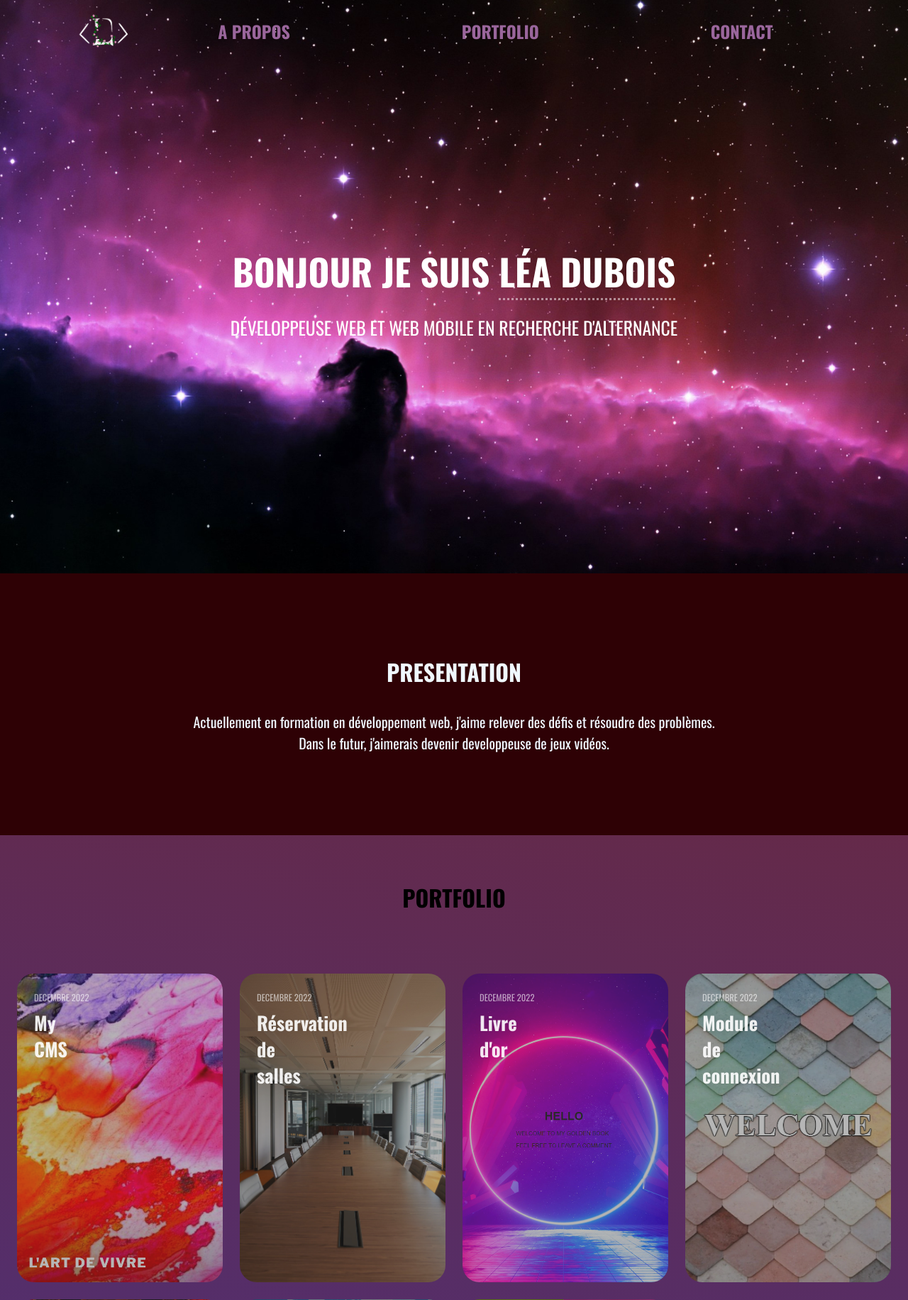
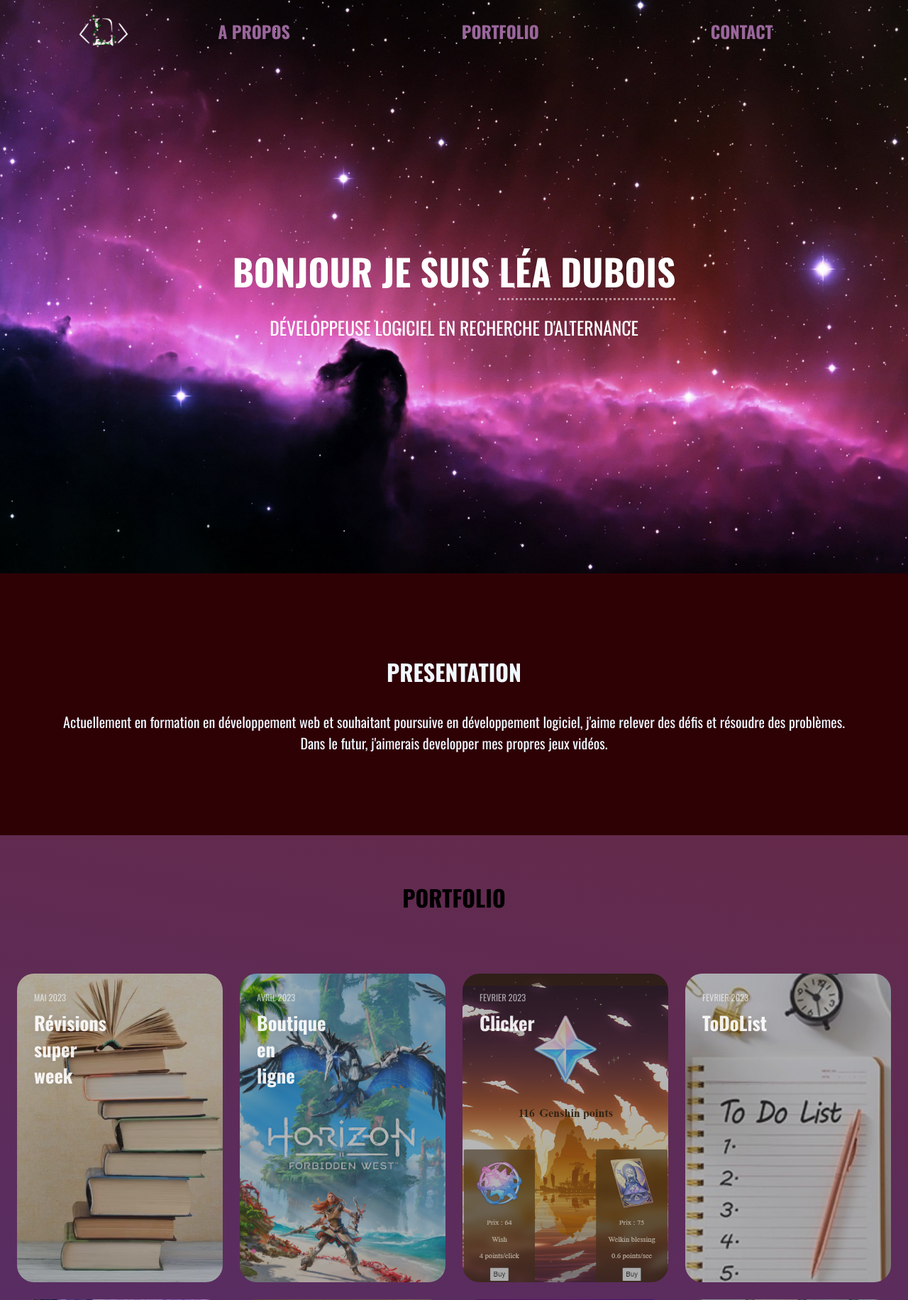
Before and after one commit to lea-dubois1/site-perso, a PHP site: page / in a window 1280 px wide. Shown: the top 1832 px of the page at 71% size. Run offline with PHP 8.4, Linux system fonts and the light colour scheme.

Commit message:
update from plesk

```diff
--- a/index.html
+++ b/index.html
@@ -33,8 +33,8 @@
             <div class="hero">
 
                 <div class="hero-text-container">
-                    <h1>BONJOUR JE SUIS <a href="https://www.linkedin.com/public-profile/settings?trk=d_flagship3_profile_self_view_public_profile">L&#201A DUBOIS</a></h1>
-                    <p>D&#201VELOPPEUSE WEB ET WEB MOBILE EN RECHERCHE D'ALTERNANCE</p>
+                    <h1>BONJOUR JE SUIS <a href="https://www.linkedin.com/in/l%C3%A9a-dubois-381a6a244/">L&#201A DUBOIS</a></h1>
+                    <p>D&#201VELOPPEUSE LOGICIEL EN RECHERCHE D'ALTERNANCE</p>
                 </div>
 
             </div>
@@ -44,14 +44,59 @@
         <section class="presentation" id="presentation">
             <div class="presentation-text-container">
                 <h2>PRESENTATION</h2>
-                <p>Actuellement en formation en développement web, j'aime relever des défis et résoudre des problèmes.<br>
-                Dans le futur, j'aimerais devenir developpeuse de jeux vidéos.</p>
+                <p>Actuellement en formation en développement web et souhaitant poursuive en développement logiciel, j'aime relever des défis et résoudre des problèmes.<br>
+                Dans le futur, j'aimerais developper mes propres jeux vidéos.</p>
             </div>
         </section>
 
         <section class="portfolio" id="portfolio">
             <h2>PORTFOLIO</h2>
             <div class="card-grid">
+
+                <a class="card" id="revisions" href="#revisions1">
+                    <div class="card__background card13"></div>
+
+                    <div class="card__content">
+                        <p class="card__category">MAI 2023</p>
+                        <h3 class="card__heading">Révisions super week</h3>
+                    </div>
+                </a>
+
+                <a class="card" id="boutique" href="#boutique1">
+                    <div class="card__background card12"></div>
+
+                    <div class="card__content">
+                        <p class="card__category">AVRIL 2023</p>
+                        <h3 class="card__heading">Boutique en ligne</h3>
+                    </div>
+                </a>
+
+                <!--<a class="autocompletion" id="autocompletion" href="#autocompletion1">
+                    <div class="card__background card11"></div>
+
+                    <div class="card__content">
+                        <p class="card__category">MARS 2023</p>
+                        <h3 class="card__heading">Autocompletion</h3>
+                    </div>
+                </a>-->
+
+                <a class="card" id="clicker" href="#clicker1">
+                    <div class="card__background card10"></div>
+
+                    <div class="card__content">
+                        <p class="card__category">FEVRIER 2023</p>
+                        <h3 class="card__heading">Clicker</h3>
+                    </div>
+                </a>
+
+                <a class="card" id="todolist" href="#todolist1">
+                    <div class="card__background card9"></div>
+
+                    <div class="card__content">
+                        <p class="card__category">FEVRIER 2023</p>
+                        <h3 class="card__heading">ToDoList</h3>
+                    </div>
+                </a>
 
                 <!-- <a class="card" id="memory" href="#memory1">
                     <div class="card__background card8"></div>
@@ -125,8 +170,157 @@
                     </div>
                 </a>
 
-            <div>
+            </div>
         </section>
+
+        <div id="revisions1" class="modal">
+            <div class="modal_content">
+
+                <div class="texte_modal">
+
+                    <h3 class="titre_modal">REVISIONS SUPER WEEK</h3>
+                    <p>Languages utilisés : HTML, CSS, PHP, PDO, JavaScript, SQL</p><br><br>
+                    <p class="para_modal">Semaine de révisions sur les routeurs</p>
+
+                    <div class="modal_liens">
+                        <a href="super-week" target="_blank">Lien vers le site</a>
+                        <a href="https://github.com/lea-dubois1/super-week" target="_blank">Lien vers le GitHub</a>
+
+                    </div>
+                </div>
+
+                <a href="#" id="modal_close">&times;</a>
+
+            </div>
+        </div>
+
+        <div id="boutique1" class="modal">
+            <div class="modal_content">
+
+                <div class="texte_modal">
+
+                    <h3 class="titre_modal">BOUTIQUE EN LIGNE</h3>
+                    <p>Languages utilisés : HTML, CSS, PHP, PDO, JavaScript, SQL</p><br><br>
+                    <p class="para_modal">Il faut :</p>
+
+                    <ul>
+                        <li>Page d’accueil attractive avec plusieurs sections dont une mise en avant des
+produits phares sur la page d’accueil / derniers produits mis en ligne;</li>
+                        <li>Barre de recherche de produits avec une autocomplétion en javascript
+asynchrone;</li>
+                        <li>Le site doit être responsive;</li>
+                        <li>Accès à la boutique présentant tous les produits avec la possibilité de les filtrer
+par catégorie / sous-catégories sans rechargement de page;</li>
+                        <li>Au clic sur chaque produit : une page “détail” complète générée dynamiquement;</li>
+                        <li>Un système de création de comptes d’utilisateurs;</li>
+                        <li>Espace tableau de bord Administrateur;</li>
+                        <li>Système de validation du panier.</li>
+                    </ul>
+
+                    <div class="modal_liens">
+                        <a href="boutique-en-ligne" target="_blank">Lien vers le site</a>
+                        <a href="https://github.com/corentin-roussel/boutique-en-ligne" target="_blank">Lien vers le GitHub</a>
+
+                    </div>
+                </div>
+
+                <a href="#" id="modal_close">&times;</a>
+
+            </div>
+        </div>
+
+        <div id="autocompletion1" class="modal">
+            <div class="modal_content">
+
+                <div class="texte_modal">
+
+                    <h3 class="titre_modal">AUTOCOMPLETION</h3>
+                    <p>Languages utilisés : HTML, PHP, PDO, JavaScript</p><br><br>
+                    <p class="para_modal">Il faut :</p>
+
+                    <ul>
+                        <li>Une page d’accueil;</li>
+                        <li>Une page de résultats de recherche;</li>
+                        <li>Une page présentant un élément;</li>
+                        <li>Le header de vos pages doit contenir une barre de recherche. Cette barre de recherche
+suggère des résultats liés au fur et à mesure que l’utilisateur écrit.</li>
+                    </ul>
+
+                    <div class="modal_liens">
+                        <a href="autocompletion" target="_blank">Lien vers le site</a>
+                        <a href="https://github.com/lea-dubois1/autocompletion" target="_blank">Lien vers le GitHub</a>
+
+                    </div>
+                </div>
+
+                <a href="#" id="modal_close">&times;</a>
+
+            </div>
+        </div>
+
+        <div id="clicker1" class="modal">
+            <div class="modal_content">
+
+                <div class="texte_modal">
+
+                    <h3 class="titre_modal">CLICKER</h3>
+                    <p>Languages utilisés : HTML, CSS, PHP, PDO, JavaScript</p><br><br>
+                    <p class="para_modal">Il faut :</p>
+
+                    <ul>
+                        <li>Définir un univers;</li>
+                        <li>Lorsqu'un utilisateur clic, il gagne des points;</li>
+                        <li>Il doit y avoir une boutique. Elle permet de dépenser des points pour acheter des
+éléments et des bonus. Les éléments permettent de produire davantage de points, de façon manuelle
+(clic) ou automatique (idle). Les bonus quant eux améliorent ces éléments;</li>
+                        <li>Les éléments et bonus doivent coûter de plus en plus cher et produire de plus en
+plus de points ou améliorer les éléments déjà existants;</li>
+                        <li>Il ne faut pas qu’en cas de coupure l’utilisateur perde son avancée.</li>
+                    </ul>
+
+                    <div class="modal_liens">
+                        <a href="clicker" target="_blank">Lien vers le site</a>
+                        <a href="https://github.com/lea-dubois1/clicker" target="_blank">Lien vers le GitHub</a>
+
+                    </div>
+                </div>
+
+                <a href="#" id="modal_close">&times;</a>
+
+            </div>
+        </div>
+
+        <div id="todolist1" class="modal">
+            <div class="modal_content">
+
+                <div class="texte_modal">
+
+                    <h3 class="titre_modal">TO DO LIST</h3>
+                    <p>Languages utilisés : HTML, CSS, PHP, PDO, JavaScript</p><br><br>
+                    <p class="para_modal">Il faut :</p>
+
+                    <ul>
+                        <li>Une liste de tâches à faire accompagnée de leur date de création. Il doit être
+possible, avec un bouton ou autre, de spécifier qu’une tâche a été accomplie ou
+annulée. Cette tâche doit être retirée de la liste;</li>
+                        <li>Pouvoir montrer que l'on est le meilleur ! Donc rajouter un classement des 10 meilleurs joueurs;</li>
+                        <li>Un input permettant de créer une tâche;</li>
+                        <li>Un bouton de déconnexion permettant de... se déconnecter;</li>
+                        <li>A l’exception du bouton de déconnexion, aucune des actions possibles sur
+la page “todolist.php” ne doit entraîner un rechargement de la page.</li>
+                    </ul>
+
+                    <div class="modal_liens">
+                        <a href="tdl" target="_blank">Lien vers le site</a>
+                        <a href="https://github.com/lea-dubois1/tdl" target="_blank">Lien vers le GitHub</a>
+
+                    </div>
+                </div>
+
+                <a href="#" id="modal_close">&times;</a>
+
+            </div>
+        </div>
 
         <div id="memory1" class="modal">
             <div class="modal_content">
--- a/style.css
+++ b/style.css
@@ -320,42 +320,67 @@
 
 .card1
 {
-    background-image: url(images/site-plateforme.png)
+    background-image: url(images/site-plateforme.png);
 }
 
 .card2
 {
-    background-image: url(images/app-favorites.png)
+    background-image: url(images/app-favorites.png);
 }
 
 .card3
 {
-    background-image: url(images/voyages.png)
+    background-image: url(images/voyages.png);
 }
 
 .card4
 {
-    background-image: url(images/module-connexion.png)
+    background-image: url(images/module-connexion.png);
 }
 
 .card5
 {
-    background-image: url(images/livre-or.png)
+    background-image: url(images/livre-or.png);
 }
 
 .card6
 {
-    background-image: url(images/reservation-salles.png)
+    background-image: url(images/reservation-salles.png);
 }
 
 .card7
 {
-    background-image: url(images/myCMS.png)
+    background-image: url(images/myCMS.png);
 }
 
 .card8
 {
-    background-image: url(images/memory.png)
+    background-image: url(images/memory.png);
+}
+
+.card9
+{
+    background-image: url(images/todolist.jpg);
+}
+
+.card10
+{
+    background-image: url(images/clicker.png);
+}
+
+.card11
+{
+    background-image: url(images/autocompletion.png);
+}
+
+.card12
+{
+    background-image: url(images/boutique.png);
+}
+
+.card13
+{
+	background-image: url(images/super-week.png);
 }
 
 
@@ -674,6 +699,7 @@
     {
         display: flex;
         justify-content: space-between;
+        justify-content: center;
         flex-wrap: wrap;
         width: 90%;
         padding: 0;
```
Also changed, not shown: images/autocompletion.png (added), images/boutique.png (added), images/clicker.png (added), images/super-week.png (added), images/todolist.jpg (added).
